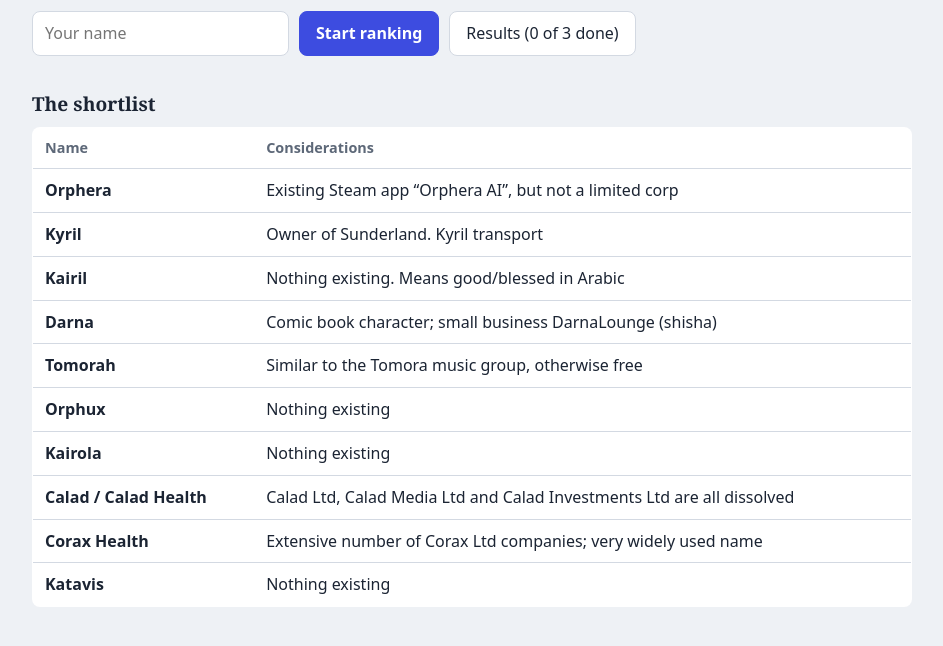
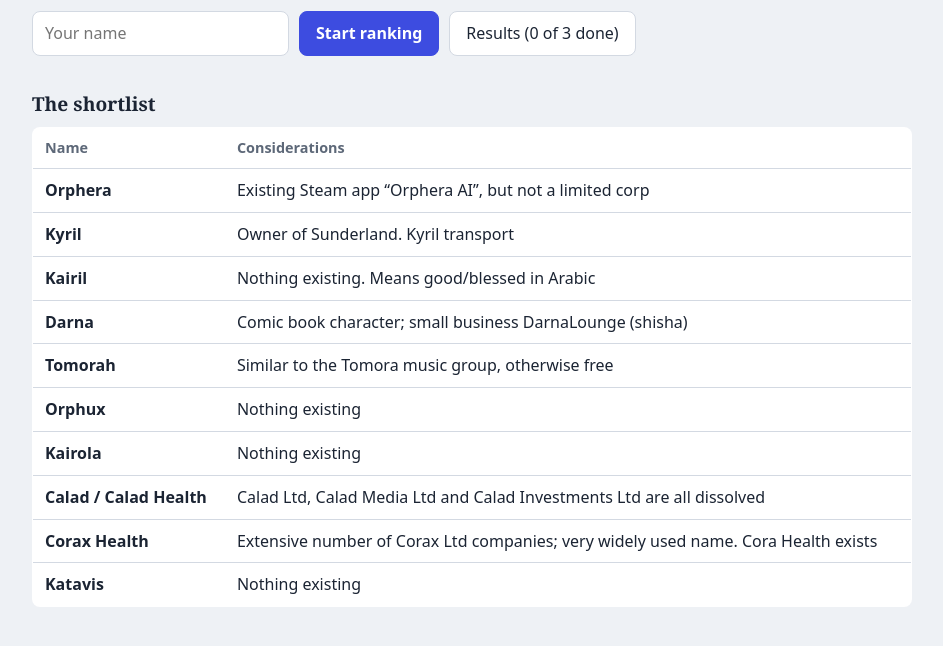
Before and after one commit to TobiasA152/tobiasa152.github.io, a plain HTML site: page index.html in a window 1280 px wide. Shown: the part 154-800 px from the top of the page, without its empty margins (168-1111 px from the left). Drawn offline with Linux system fonts and the light colour scheme.

Commit message:
Update index.html

```diff
--- a/index.html
+++ b/index.html
@@ -52,7 +52,7 @@ const NAMES=[
  {n:"Orphux",t:"Nothing existing"},
  {n:"Kairola",t:"Nothing existing"},
  {n:"Calad / Calad Health",t:"Calad Ltd, Calad Media Ltd and Calad Investments Ltd are all dissolved"},
- {n:"Corax Health",t:"Extensive number of Corax Ltd companies; very widely used name"},
+ {n:"Corax Health",t:"Extensive number of Corax Ltd companies; very widely used name. Cora Health exists"},
  {n:"Katavis",t:"Nothing existing"}
 ];
 const FOUNDERS=3, KEY="name-tournament-v1";
```
